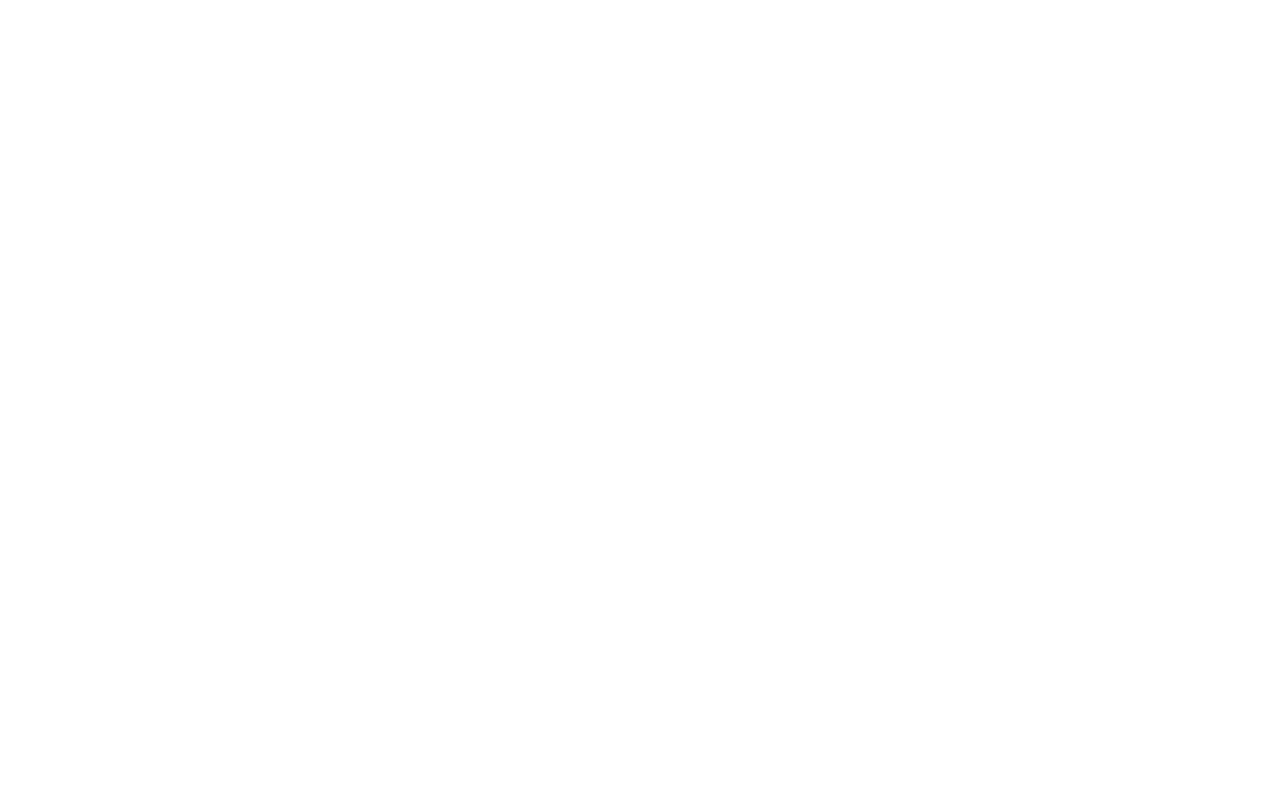
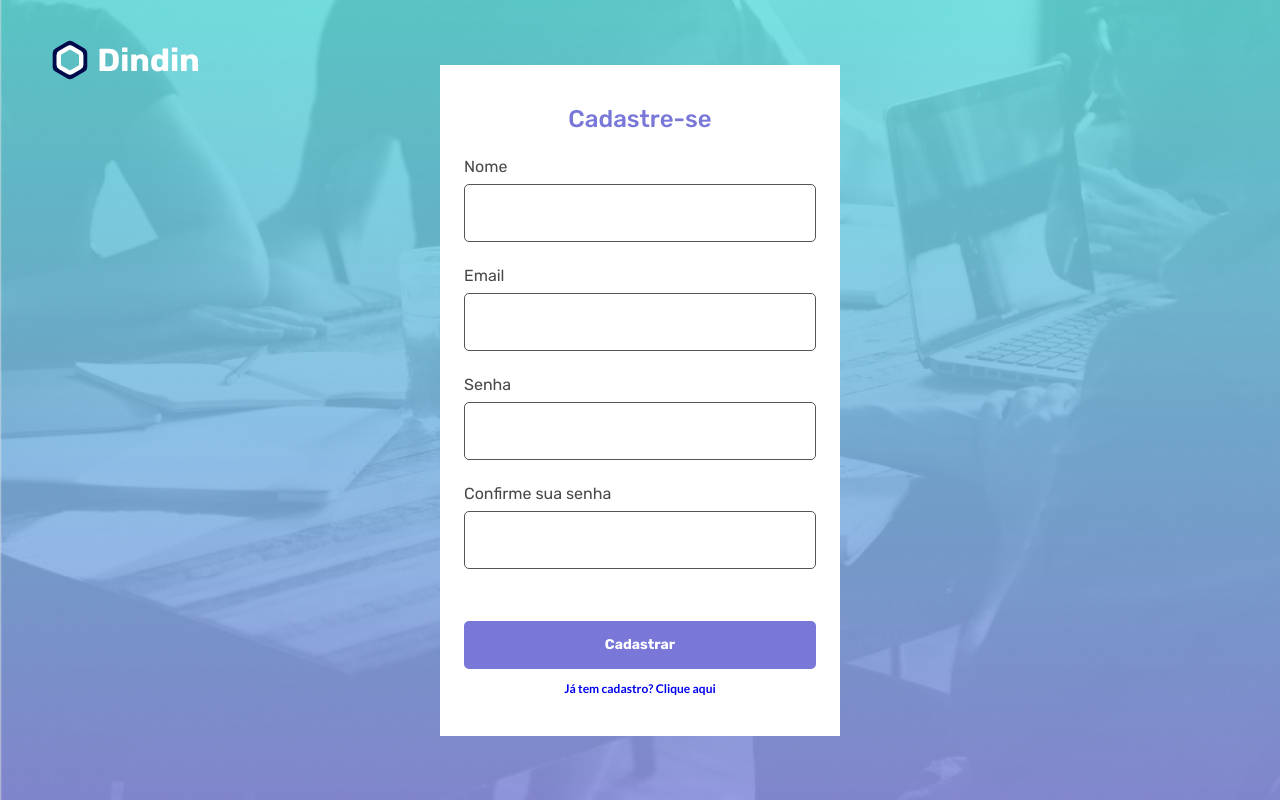
Before and after one commit to lcaalcantara/DINDIN, a React (Vite) app: page /sign-up in a window 1280 px wide. Before the commit this address had no page. Built offline with nearby package versions, Linux system fonts and the light colour scheme.

Commit message:
signup page complete

```diff
--- /dev/null
+++ b/src/pages/SignUp/index.jsx
@@ -0,0 +1,41 @@
+import "./style.css";
+import Logo from "../../assets/logo.svg";
+import { Link } from "react-router-dom";
+
+function SignUp() {
+  return (
+    <div className="container-signup">
+      <img src={Logo} alt="logo" className="logo" />
+
+      <div className="content-signup">
+        <form>
+          <h2>Cadastre-se</h2>
+
+          <div className="container-inputs">
+            <label htmlFor="name">Nome</label>
+            <input type="text" name="name" />
+          </div>
+
+          <div className="container-inputs">
+            <label htmlFor="email">Email</label>
+            <input type="text" name="email" />
+          </div>
+
+          <div className="container-inputs">
+            <label htmlFor="password">Senha</label>
+            <input type="password" name="password" />
+          </div>
+
+          <div className="container-inputs">
+            <label htmlFor="confirm-password">Confirme sua senha</label>
+            <input type="password" name="confirm-password" />
+          </div>
+
+          <button className="btn-purple btn-big">Cadastrar</button>
+          <Link to="/">Já tem cadastro? Clique aqui</Link>
+        </form>
+      </div>
+    </div>
+  );
+}
+export default SignUp;
--- /dev/null
+++ b/src/pages/SignUp/style.css
@@ -0,0 +1,49 @@
+.container-signup {
+        background-image: url('../../assets/background.png');
+        background-position: center;
+        background-size: cover;
+        background-repeat: no-repeat;
+        height: 100vh;
+
+        display: flex;
+        align-items: center;
+        justify-content: center;
+
+        position: relative;
+
+        font-family: 'Rubik', sans-serif;
+}
+
+.content-signup {
+        display: flex;
+        align-items: center;
+        justify-content: space-between;
+        padding: 0 50px;
+}
+
+.content-signup form {
+        background-color: white;
+        display: flex;
+        flex-direction: column;
+        align-items: center;
+        padding: 40px 24px;
+        min-height: 420px;
+        width: 400px;
+}
+
+.content-signup h2 {
+        color: #7978D9;
+        font-weight: 500;
+}
+
+.content-signup button {
+        margin-top: 52px;
+}
+
+.content-signup form a {
+        font-size: 12px;
+        margin-top: 12px;
+        font-weight: bold;
+        text-decoration: none;
+        font-family: 'Lato', sans-serif;
+}
--- a/src/pages/SingIn/index.jsx
+++ b/src/pages/SingIn/index.jsx
@@ -24,12 +24,12 @@
             <h2>Login</h2>
 
             <div className="container-inputs">
-              <label>Email</label>
+              <label htmlFor="email">Email</label>
               <input type="text" name="email" />
             </div>
 
             <div className="container-inputs">
-              <label>Senha</label>
+              <label htmlFor="password">Senha</label>
               <input type="password" name="password" />
             </div>
 
--- a/src/routes.jsx
+++ b/src/routes.jsx
@@ -1,11 +1,14 @@
 import { Routes, Route } from "react-router-dom";
 import SignIn from "./pages/SingIn";
+import SignUp from "./pages/SignUp";
 
 function MainRoutes() {
-    return (
-        <Routes>
-            <Route path="/" element={< SignIn />} />
-        </Routes>)
+  return (
+    <Routes>
+      <Route path="/" element={<SignIn />} />
+      <Route path="/sign-up" element={<SignUp />} />
+    </Routes>
+  );
 }
 
 export default MainRoutes;
--- a/src/styles/buttons.css
+++ b/src/styles/buttons.css
@@ -1,5 +1,6 @@
 button {
     all: unset;
+    box-sizing: border-box;
     cursor: pointer;
     width: 100%;
     border-radius: 5px;
```
